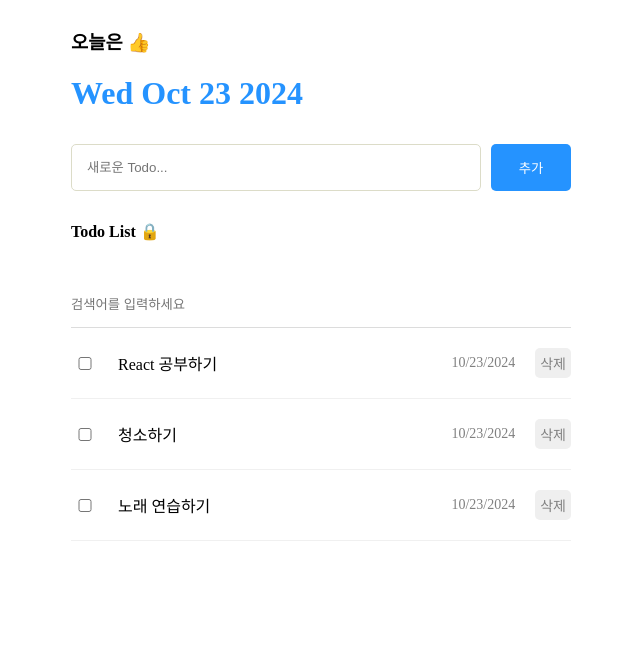
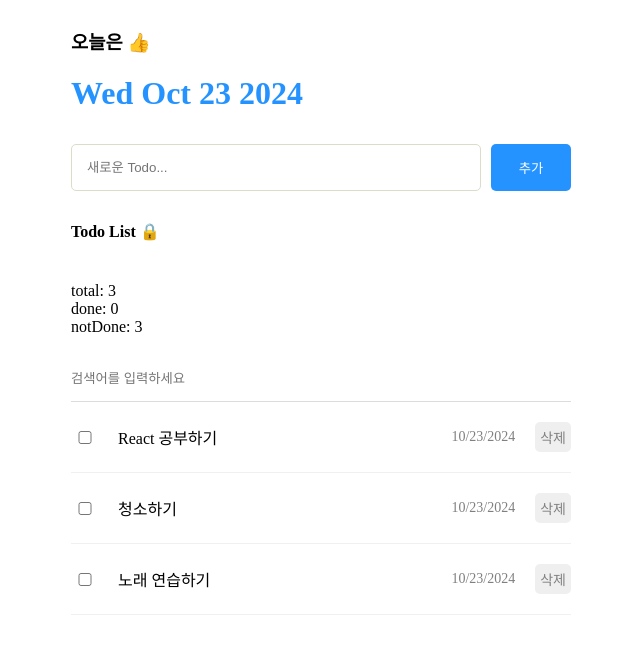
Before and after one commit to Jung-ji-hyeon/todolist, a React (Vite) app: page / in a window 1280 px wide. Shown: the top 654 px of the page, without its empty margins (319-959 px from the left). Built offline with nearby package versions, Linux system fonts and the light colour scheme.

Commit message:
memo를 활용한 최적화

```diff
--- a/src/components/Header.jsx
+++ b/src/components/Header.jsx
@@ -1,4 +1,5 @@
 import "./Header.css";
+import { memo } from "react";
 
 const Header = () => {
   return (
@@ -9,4 +10,4 @@ const Header = () => {
   );
 };
 
-export default Header;
+export default memo(Header);
--- a/src/components/List.jsx
+++ b/src/components/List.jsx
@@ -1,6 +1,6 @@
 import "./List.css";
 import TodoItem from "./TodoItem";
-import { useState } from "react";
+import { useState, useMemo } from "react";
 
 const List = ({ todos, onUpdate, onDelete }) => {
   const [search, setSearch] = useState("");
@@ -20,9 +20,30 @@ const List = ({ todos, onUpdate, onDelete }) => {
 
   const filteredTodos = getFilteredData();
 
+  const { totalCount, doneCount, notDoneCount } = useMemo(() => {
+    console.log("getAnalyzedData 호출!");
+    const totalCount = todos.length;
+    const doneCount = todos.filter((todo) => todo.isDone).length;
+    const notDoneCount = totalCount - doneCount;
+
+    return {
+      totalCount,
+      doneCount,
+      notDoneCount,
+    };
+  }, [todos]);
+  // 의존성배열: deps
+
+  // const { totalCount, doneCount, notDoneCount } = getAnalyzedData();
+
   return (
     <div className="List">
       <h4>Todo List 🔒</h4>
+      <div>
+        <div>total: {totalCount}</div>
+        <div>done: {doneCount}</div>
+        <div>notDone: {notDoneCount}</div>
+      </div>
       <input
         value={search}
         onChange={onChangeSearch}
--- a/src/components/TodoItem.jsx
+++ b/src/components/TodoItem.jsx
@@ -1,4 +1,5 @@
 import "./TodoItem.css";
+import { memo } from "react";
 
 const TodoItem = ({ id, isDone, content, date, onUpdate, onDelete }) => {
   const onChangeCheckbox = () => {
@@ -23,4 +24,16 @@ const TodoItem = ({ id, isDone, content, date, onUpdate, onDelete }) => {
   );
 };
 
-export default TodoItem;
+// 고차 컴포넌트 (HOC)
+export default memo(TodoItem, (prevProps, nextProps) => {
+  // 반환값에 따라, Props가 바뀌었는지 바뀌지 않았는지 판단
+  // T -> Props 바뀌지 않음 -> 리렌더링 x
+  // F -> Props 바뀜 -> 리렌더링 o
+
+  if (prevProps.id !== nextProps.id) return false;
+  if (prevProps.isDone !== nextProps.isDone) return false;
+  if (prevProps.content !== nextProps.content) return false;
+  if (prevProps.date !== nextProps.date) return false;
+
+  return true;
+});
```
